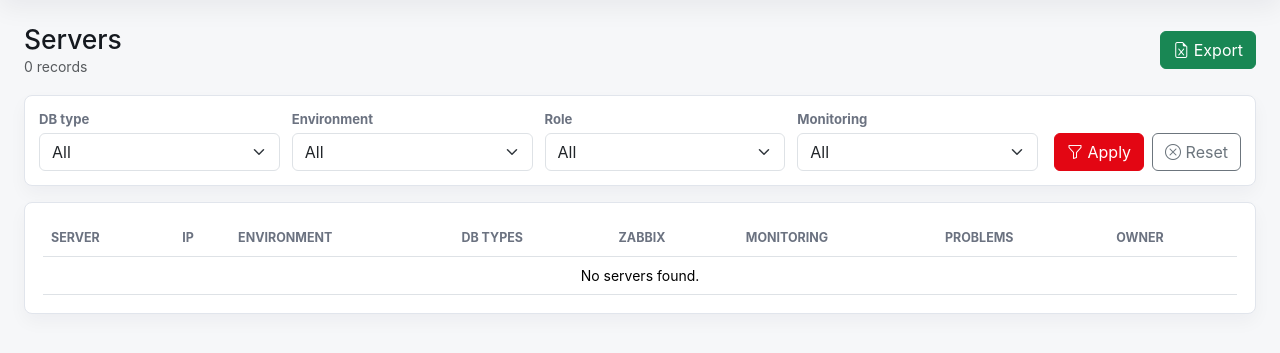
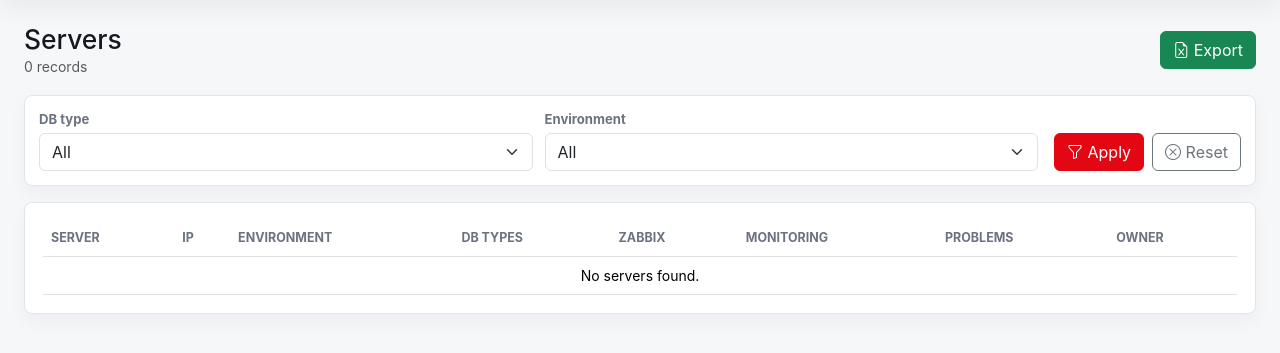
Before and after one commit to adiaadi/dba-inventory, a FastAPI app: page /hosts in a window 1280 px wide. Shown: the part 79-432 px from the top of the page. Run offline with FastAPI, Linux system fonts and the light colour scheme.

Commit message:
Remove-role-monitoring-filters

```diff
--- a/app/static/css/styles.css
+++ b/app/static/css/styles.css
@@ -211,7 +211,7 @@ body {
   display: grid;
   flex: 1;
   gap: 12px;
-  grid-template-columns: repeat(4, minmax(150px, 1fr));
+  grid-template-columns: repeat(2, minmax(150px, 1fr));
 }
 
 .filter-bar .form-label {
--- a/app/templates/partials/filter_form.html
+++ b/app/templates/partials/filter_form.html
@@ -18,24 +18,6 @@
         {% endfor %}
       </select>
     </label>
-    <label class="form-label">
-      <span>Role</span>
-      <select class="form-select" name="role">
-        <option value="">All</option>
-        {% for value in filter_options.roles %}
-          <option value="{{ value }}" {% if filters.role == value %}selected{% endif %}>{{ value }}</option>
-        {% endfor %}
-      </select>
-    </label>
-    <label class="form-label">
-      <span>Monitoring</span>
-      <select class="form-select" name="monitoring_status">
-        <option value="">All</option>
-        {% for value in filter_options.monitoring_statuses %}
-          <option value="{{ value }}" {% if filters.monitoring_status == value %}selected{% endif %}>{{ value }}</option>
-        {% endfor %}
-      </select>
-    </label>
   </div>
   <div class="filter-actions">
     <button class="btn btn-primary" type="submit">
```
Also changed, not shown: app/templates/dashboard.html (+0 -22 lines).
